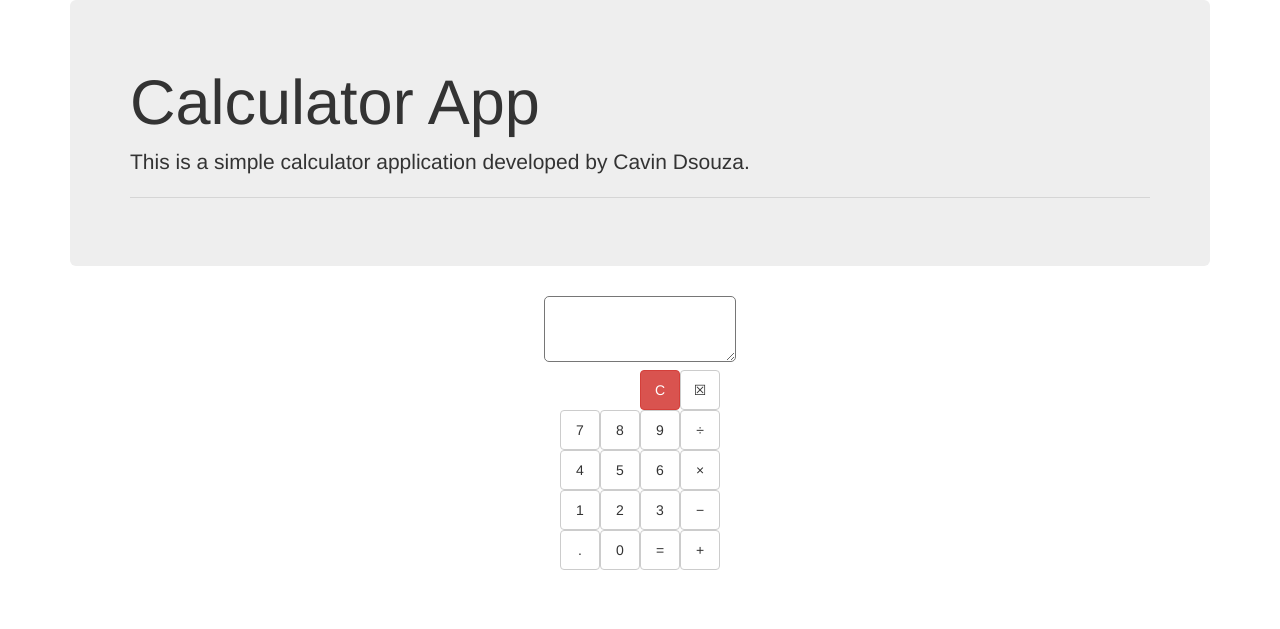
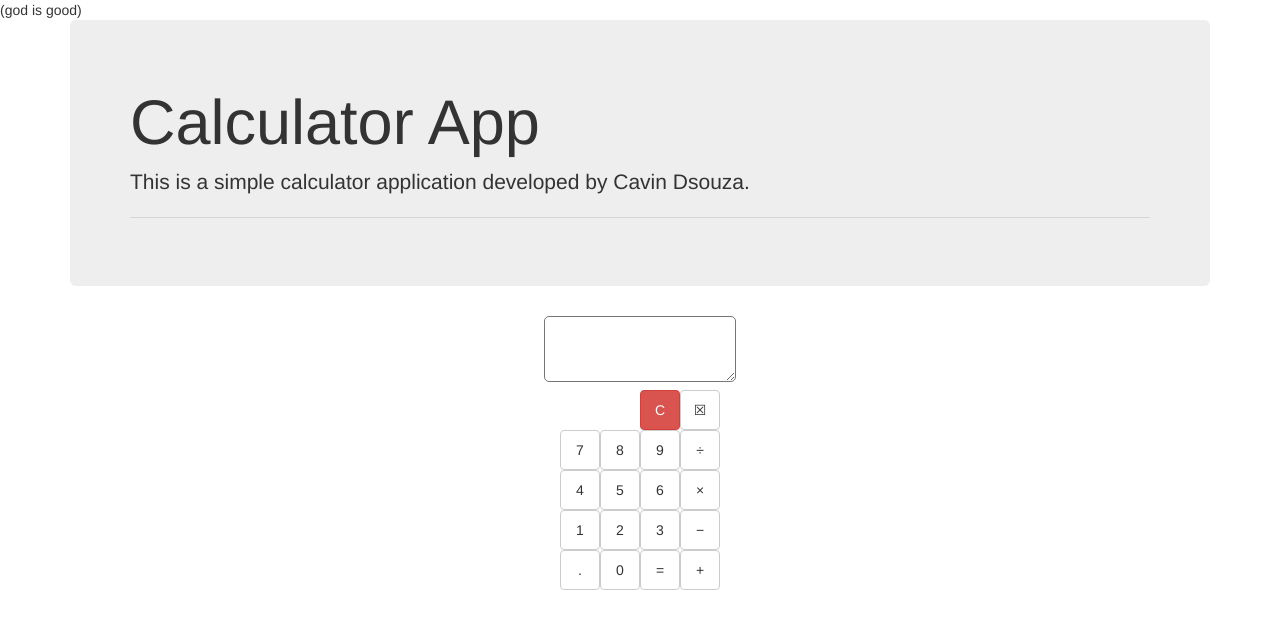
Before and after one commit to GAFBEZ/ReadMeExample, a Django app: page / in a window 1280 px wide. Shown: the top 629 px of the page. Run offline with Django 3.2, Linux system fonts and the light colour scheme; some libraries are stand-ins or nearby versions.

Commit message:
Uptodate

```diff
--- a/templates/index.html
+++ b/templates/index.html
@@ -3,10 +3,10 @@
 <html>
 <head>
 	<title>Calculator</title>
-	<link rel="stylesheet" href="https://maxcdn.bootstrapcdn.com/bootstrap/3.3.7/css/bootstrap.min.css">
+	<link rel="stylesheet" href="https://maxcdn.bootstrapcdn.com/bootstrap/3.3.7/css/bootstrap.min.css"> (god is good)
 	<link rel="stylesheet" type="text/css" href="{% static "css/calc.css" %}">
 	<script src="https://code.jquery.com/jquery-3.2.1.min.js"
-  			integrity="sha256-hwg4gsxgFZhOsEEamdOYGBf13FyQuiTwlAQgxVSNgt4="
+  			integrity="sha256-hwg4gsxgFZhOsEEamdOYGBf13FyQuiTwlAQgxVSNgt4="(man is not god)
   			crossorigin="anonymous">
   	</script>
 </head>
```
